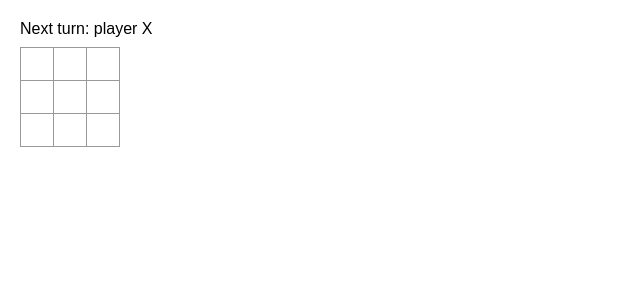
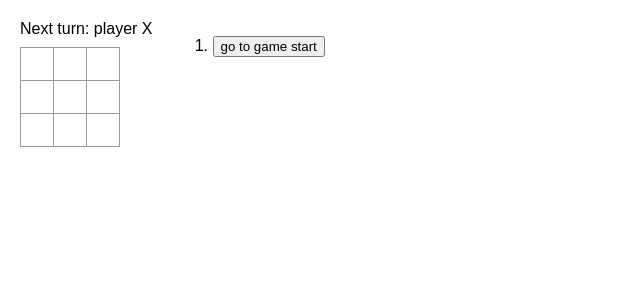
Before and after one commit to aqibshabir/react-tic-tac-toe, a React (Create React App) app: page / in a window 1280 px wide. Shown: the top 300 px of the page, without its empty margins (0-640 px from the left). Built offline with nearby package versions, Linux system fonts and the light colour scheme.

Commit message:
adding game history

```diff
--- a/src/App.jsx
+++ b/src/App.jsx
@@ -1,54 +1,55 @@
+import { useState } from "react";
 import "./App.css";
-import Square from "./components/Square";
-import { useState } from "react";
-import { calculateWinner } from "./utils/calculateWinner";
+import Board from "./components/Board";
 
-function Board() {
+function Game() {
   const [xIsNext, setXIsNext] = useState(true);
-  const [squares, setSquares] = useState(Array(9).fill(null));
+  const [history, setHistory] = useState([Array(9).fill(null)]);
+  const [currentMove, setCurrentMove] = useState(0);
+  const currentSquares = history[currentMove];
 
-  function handleClick(i) {
-    if (squares[i] || calculateWinner(squares)) {
-      return;
-    }
-    const nextSquares = squares.slice();
-    if (xIsNext) {
-      nextSquares[i] = "X";
-    } else {
-      nextSquares[i] = "O";
-    }
-    setSquares(nextSquares);
+  function handlePlay(nextSquares) {
+    const nextHistory = [...history.slice(0, currentMove + 1), nextSquares];
+    setHistory(nextHistory);
+    setCurrentMove(nextHistory.length - 1);
     setXIsNext(!xIsNext);
   }
 
-  const winner = calculateWinner(squares);
-  let status;
-  if (winner) {
-    status = "The Winner is " + winner + "!";
-  } else {
-    status = "Next turn: player " + (xIsNext ? "X" : "O");
+  function jumpTo(nextMove) {
+    setCurrentMove(nextMove);
+    setXIsNext(nextMove % 2 === 0);
   }
+
+  const moves = history.map((sqaures, move) => {
+    let description;
+    if (move > 0) {
+      description = "go to move # " + move;
+    } else {
+      description = "go to game start";
+    }
+    return (
+      <li key={move}>
+        <button onClick={() => jumpTo(move)}>{description}</button>
+      </li>
+    );
+  });
 
   return (
     <>
-      <div className="status">{status}</div>
-      <div className="board-row">
-        <Square value={squares[0]} onSquareClick={() => handleClick(0)} />
-        <Square value={squares[1]} onSquareClick={() => handleClick(1)} />
-        <Square value={squares[2]} onSquareClick={() => handleClick(2)} />
-      </div>
-      <div className="board-row">
-        <Square value={squares[3]} onSquareClick={() => handleClick(3)} />
-        <Square value={squares[4]} onSquareClick={() => handleClick(4)} />
-        <Square value={squares[5]} onSquareClick={() => handleClick(5)} />
-      </div>
-      <div className="board-row">
-        <Square value={squares[6]} onSquareClick={() => handleClick(6)} />
-        <Square value={squares[7]} onSquareClick={() => handleClick(7)} />
-        <Square value={squares[8]} onSquareClick={() => handleClick(8)} />
+      <div className="game">
+        <div className="game-board">
+          <Board
+            xIsNext={xIsNext}
+            squares={currentSquares}
+            onPlay={handlePlay}
+          />
+        </div>
+        <div className="game-info">
+          <ol>{moves}</ol>
+        </div>
       </div>
     </>
   );
 }
 
-export default Board;
+export default Game;
--- /dev/null
+++ b/src/components/Board.jsx
@@ -0,0 +1,48 @@
+import Square from "./Square";
+import { calculateWinner } from "../utils/calculateWinner";
+
+function Board({ xIsNext, squares, onPlay }) {
+  function handleClick(i) {
+    if (squares[i] || calculateWinner(squares)) {
+      return;
+    }
+    const nextSquares = squares.slice();
+    if (xIsNext) {
+      nextSquares[i] = "X";
+    } else {
+      nextSquares[i] = "O";
+    }
+    onPlay(nextSquares);
+  }
+
+  const winner = calculateWinner(squares);
+  let status;
+  if (winner) {
+    status = "The Winner is " + winner;
+  } else {
+    status = "Next turn: player " + (xIsNext ? "X" : "O");
+  }
+
+  return (
+    <>
+      <div className="status">{status}</div>
+      <div className="board-row">
+        <Square value={squares[0]} onSquareClick={() => handleClick(0)} />
+        <Square value={squares[1]} onSquareClick={() => handleClick(1)} />
+        <Square value={squares[2]} onSquareClick={() => handleClick(2)} />
+      </div>
+      <div className="board-row">
+        <Square value={squares[3]} onSquareClick={() => handleClick(3)} />
+        <Square value={squares[4]} onSquareClick={() => handleClick(4)} />
+        <Square value={squares[5]} onSquareClick={() => handleClick(5)} />
+      </div>
+      <div className="board-row">
+        <Square value={squares[6]} onSquareClick={() => handleClick(6)} />
+        <Square value={squares[7]} onSquareClick={() => handleClick(7)} />
+        <Square value={squares[8]} onSquareClick={() => handleClick(8)} />
+      </div>
+    </>
+  );
+}
+
+export default Board;
```
